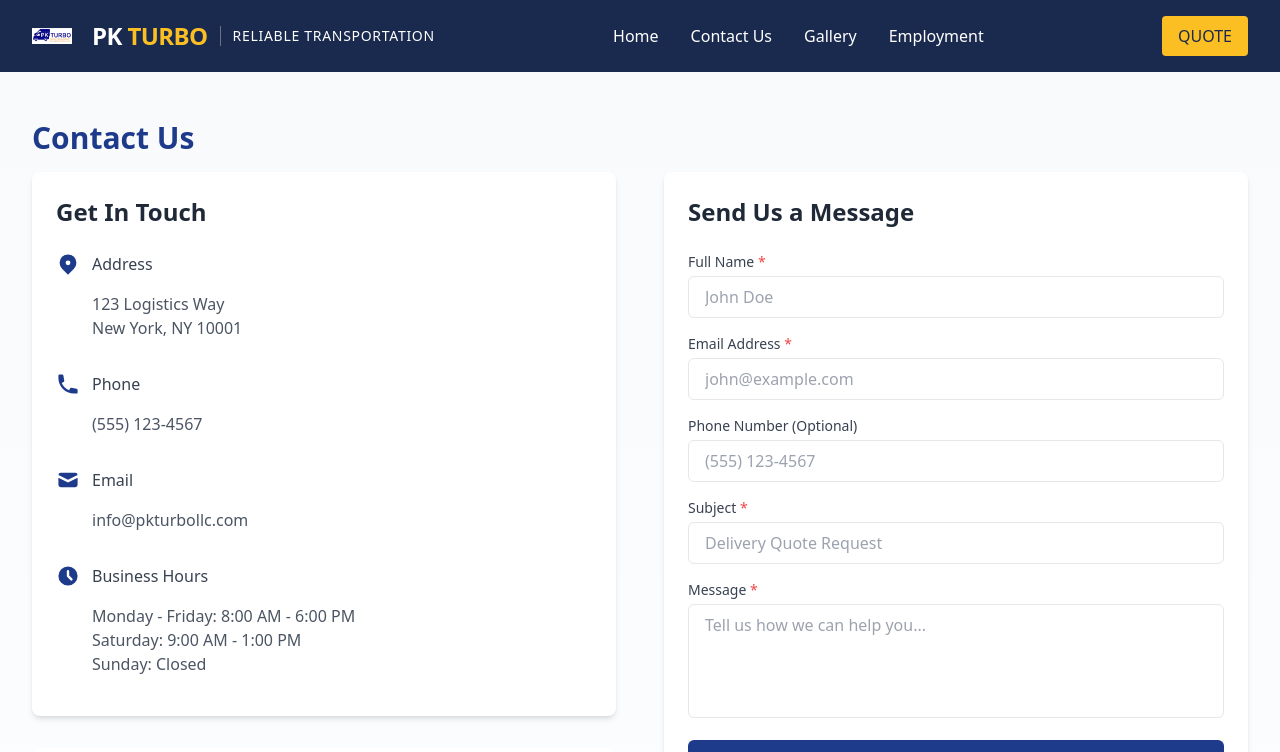
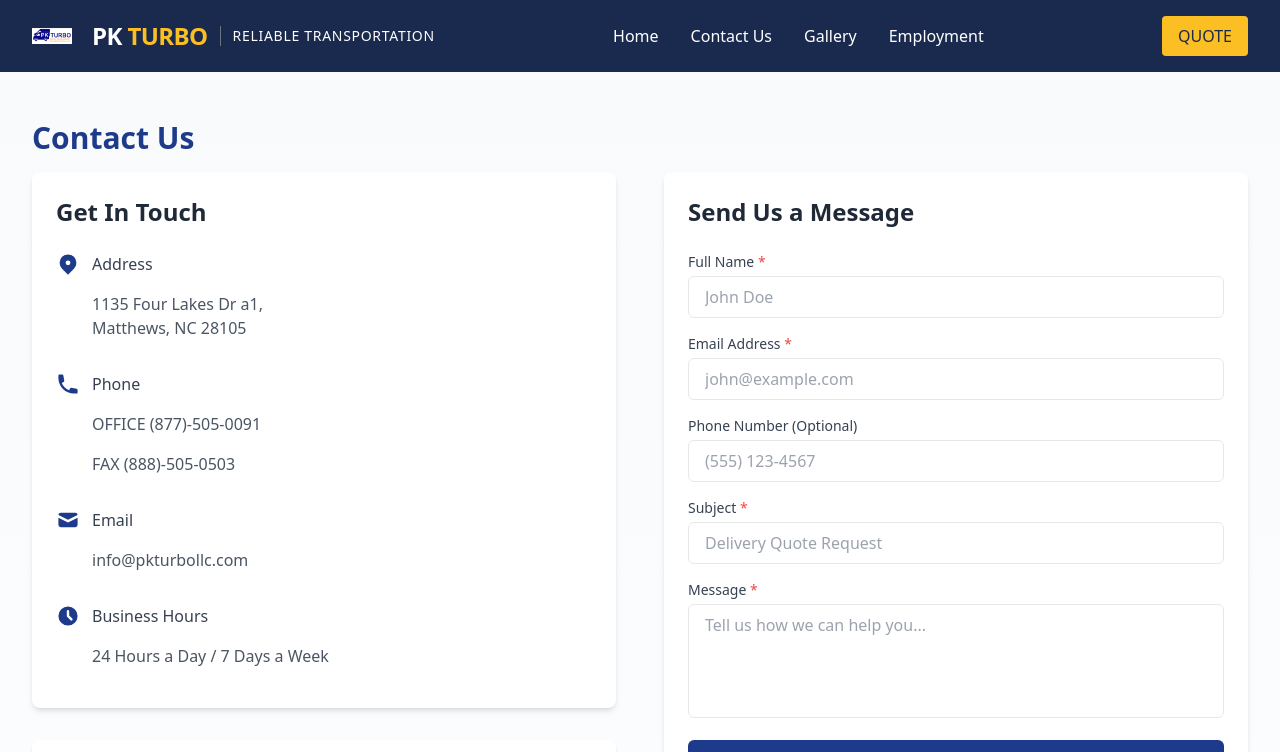
Before and after one commit to coolpeter2025/PKTurbo, a Next.js app in the folder pk-turbo-site/: page /contact in a window 1280 px wide. Shown: the top 752 px of the page. Built offline with nearby package versions, Linux system fonts and the light colour scheme.

Commit message:
feat: Update contact information on Contact page

```diff
--- a/pk-turbo-site/app/contact/page.tsx
+++ b/pk-turbo-site/app/contact/page.tsx
@@ -29,8 +29,8 @@ export default function ContactPage() {
                   <div>
                     <p className="font-medium">Address</p>
                     <p className="text-gray-600">
-                      123 Logistics Way<br />
-                      New York, NY 10001
+                      1135 Four Lakes Dr a1,<br/>
+                      Matthews, NC 28105
                     </p>
                   </div>
                 </div>
@@ -43,7 +43,8 @@ export default function ContactPage() {
                   </div>
                   <div>
                     <p className="font-medium">Phone</p>
-                    <p className="text-gray-600">(555) 123-4567</p>
+                    <p className="text-gray-600">OFFICE (877)-505-0091</p>
+                    <p className="text-gray-600">FAX (888)-505-0503</p>
                   </div>
                 </div>
 
@@ -69,9 +70,7 @@ export default function ContactPage() {
                   <div>
                     <p className="font-medium">Business Hours</p>
                     <p className="text-gray-600">
-                      Monday - Friday: 8:00 AM - 6:00 PM<br />
-                      Saturday: 9:00 AM - 1:00 PM<br />
-                      Sunday: Closed
+                      24 Hours a Day / 7 Days a Week
                     </p>
                   </div>
                 </div>
```
